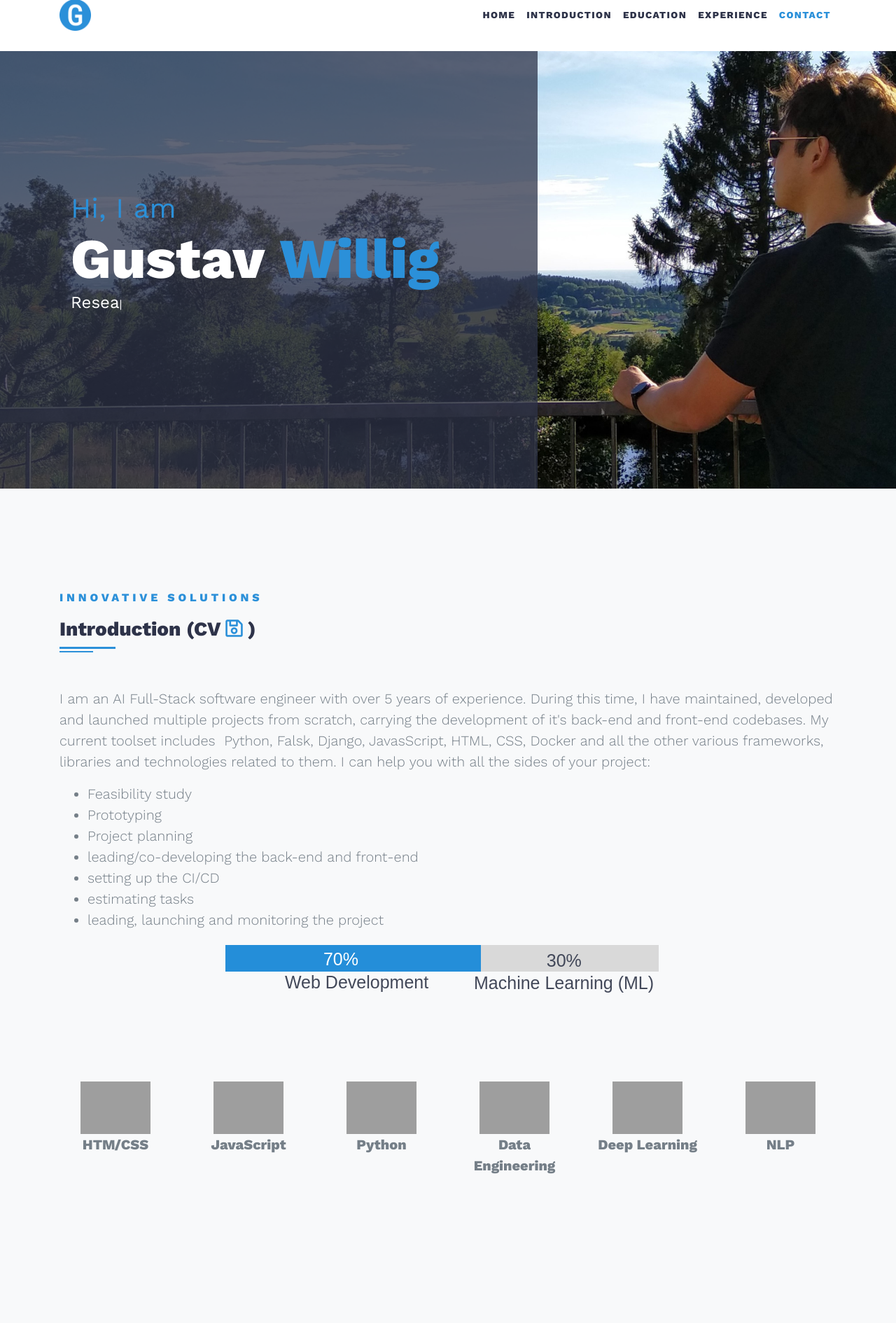
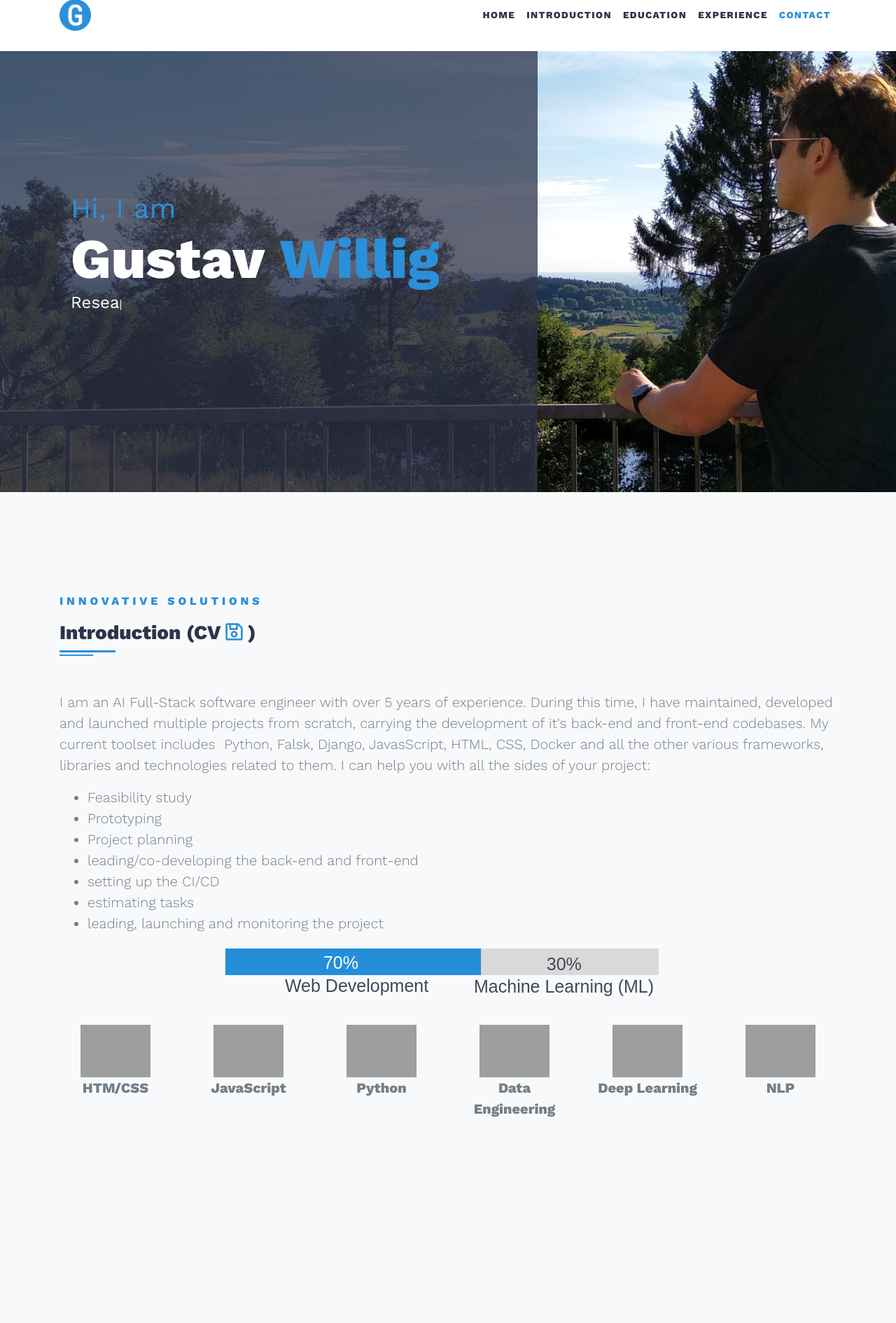
Before and after one commit to gwillig/personal_website, a Django app: page / in a window 1280 px wide. Shown: the part 30-1920 px from the top of the page at 70% size. Run offline with Django 3.2, Linux system fonts and the light colour scheme; data that the repository does not hold is empty; parts of the project's set-up code (start-up, migrations or seed data) failed here and were passed over; some libraries are stand-ins or nearby versions; grey boxes are pictures that could not be loaded.

Commit message:
FIX issue with overlapping rows

```diff
--- a/homepage/static/css/homepage.css
+++ b/homepage/static/css/homepage.css
@@ -683,9 +683,6 @@ a.text-hover-dark:focus, a.text-hover-dark:hover {
     }
 }
 @media (min-width: 576px) {
-  .row {
-      height: 200px;
-  }
   .light-overlay-sm,
   .overlay-hover-light-sm {
     position: relative;
```
